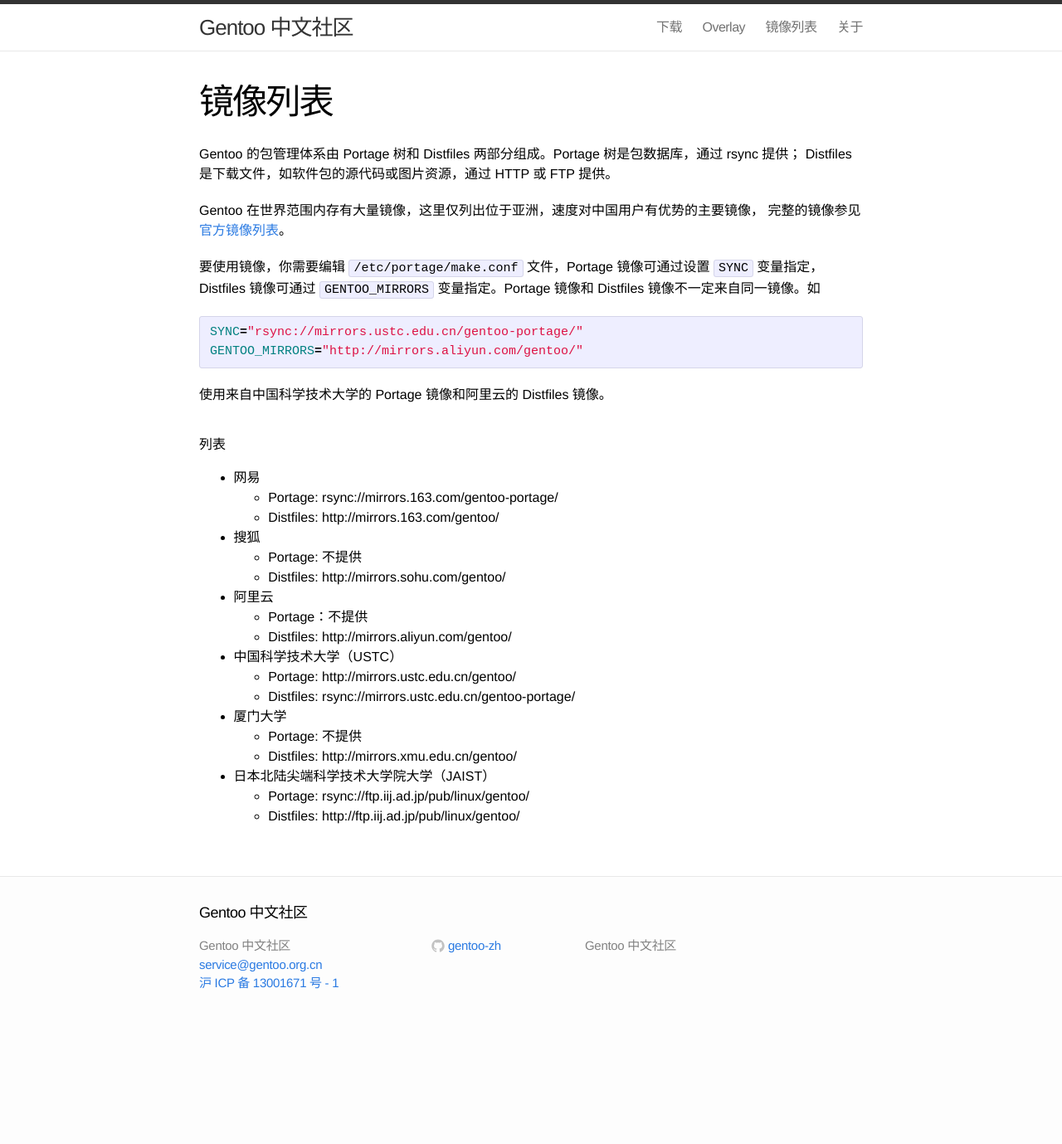
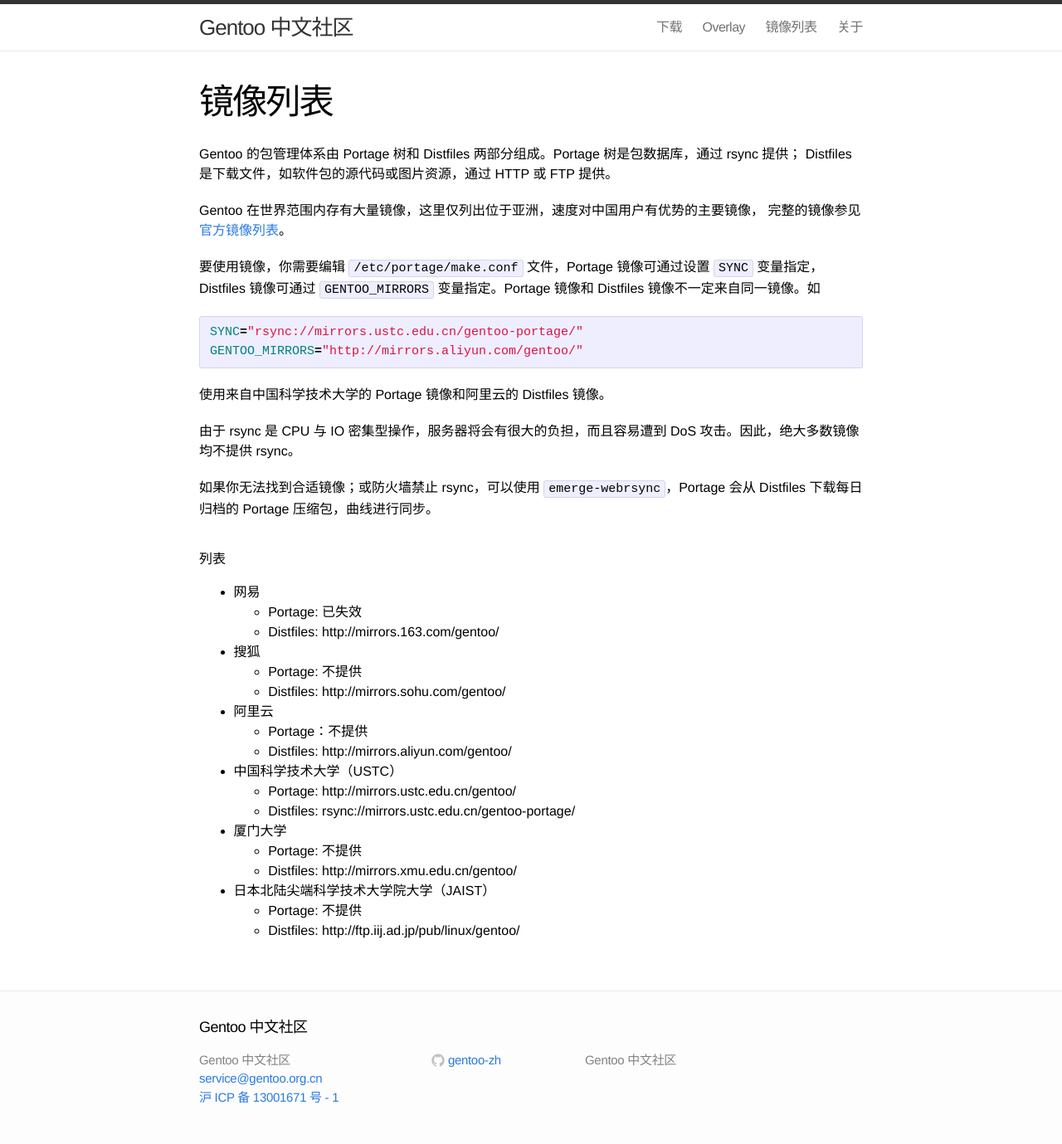
Before and after one commit to Gentoo-zh/gentoo-zh-jekyll, a Jekyll site: the page built from 03mirrorlist.md, in a window 1280 px wide. Shown: the whole page at 83% size. Built offline with Jekyll 4.4.1, drawn with Linux system fonts in a browser that asks for light colours; before the commit the page ends 1242 px from its top, so only the background shows below that.

Commit message:
03mirrorlist: fix rsync infomation, add tip

```diff
--- a/03mirrorlist.md
+++ b/03mirrorlist.md
@@ -20,10 +20,16 @@
 
 使用来自中国科学技术大学的 Portage 镜像和阿里云的 Distfiles 镜像。
 
+由于 rsync 是 CPU 与 IO 密集型操作，服务器将会有很大的负担，而且容易遭到 DoS 攻击。因此，绝大多数镜像
+均不提供 rsync。
+
+如果你无法找到合适镜像；或防火墙禁止 rsync，可以使用 `emerge-webrsync`，Portage 会从 Distfiles 下载每日
+归档的 Portage 压缩包，曲线进行同步。
+
 # 列表
 
 * 网易
-  - Portage: rsync://mirrors.163.com/gentoo-portage/
+  - Portage: 已失效
   - Distfiles: http://mirrors.163.com/gentoo/
 * 搜狐
   - Portage: 不提供
@@ -38,5 +44,5 @@
   - Portage: 不提供
   - Distfiles: http://mirrors.xmu.edu.cn/gentoo/
 * 日本北陆尖端科学技术大学院大学（JAIST）
-  - Portage: rsync://ftp.iij.ad.jp/pub/linux/gentoo/
+  - Portage: 不提供
   - Distfiles: http://ftp.iij.ad.jp/pub/linux/gentoo/
```
